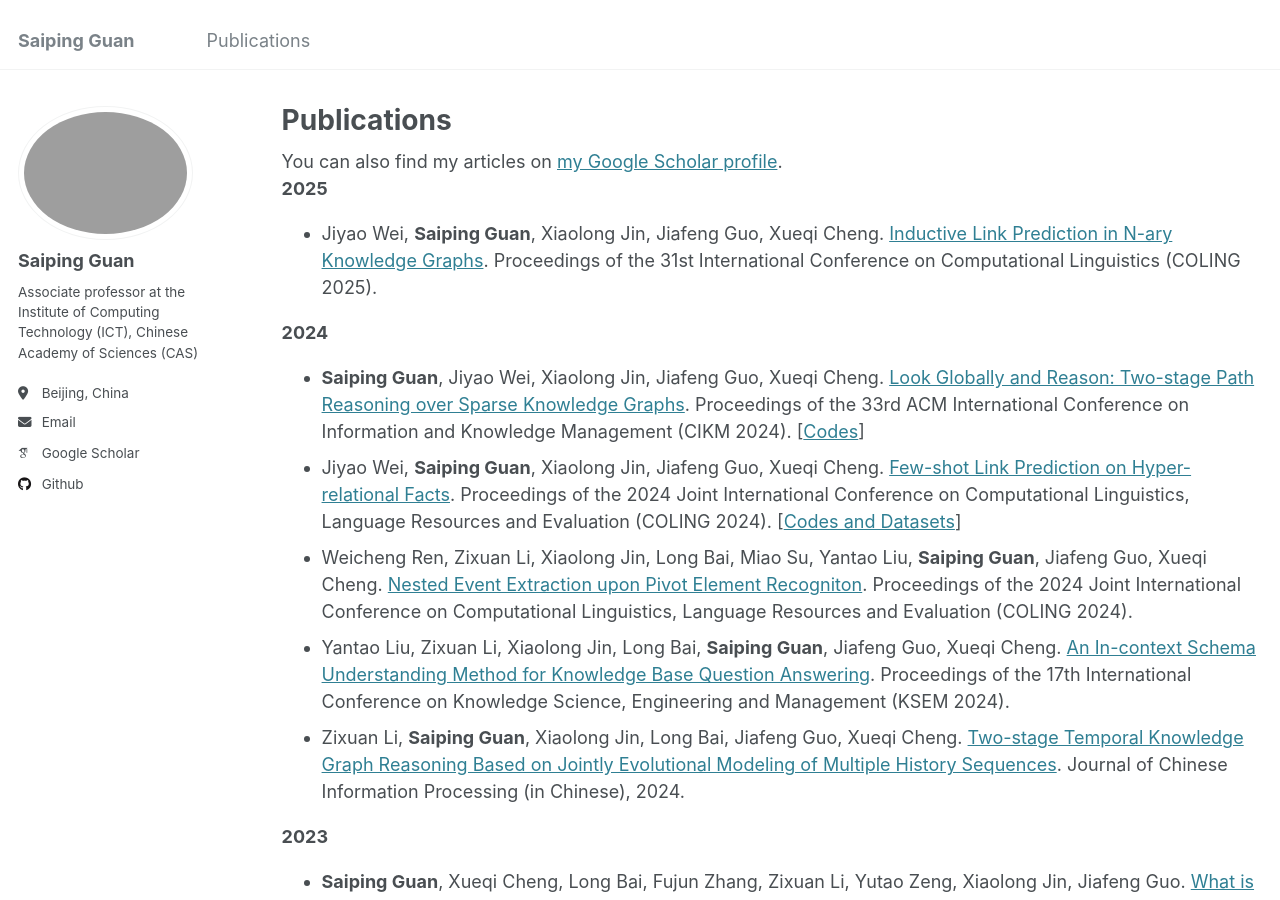
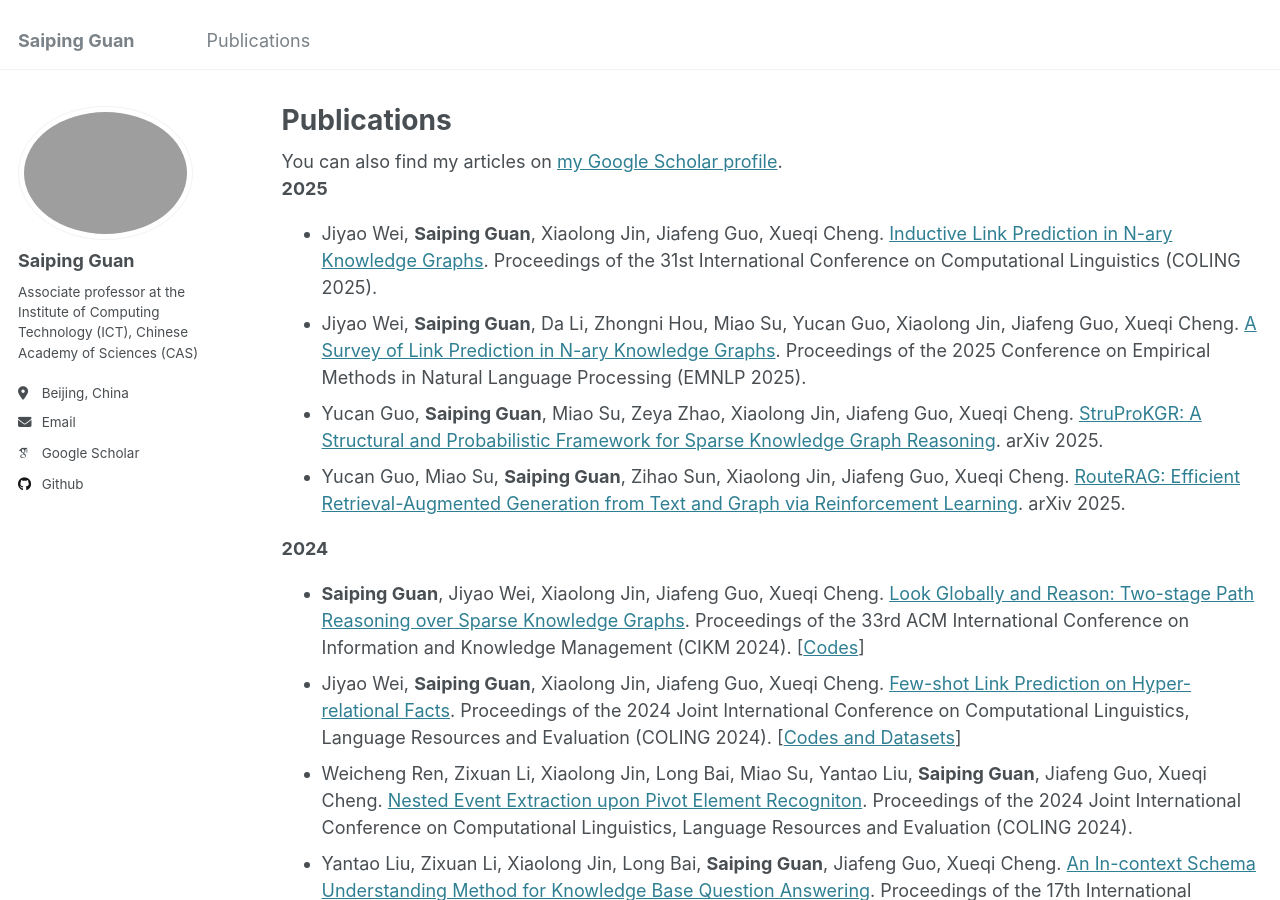
Before and after one commit to gsp2014/gsp2014.github.io, a Jekyll site: the page built from _pages/publications.html, in a window 1280 px wide and 900 px high. Built offline with Jekyll 4.4.1, drawn with Linux system fonts in a browser that asks for light colours; some web fonts are replaced.

Commit message:
Update publications.html

```diff
--- a/_pages/publications.html
+++ b/_pages/publications.html
@@ -14,6 +14,15 @@ author_profile: true
     <ul>
         <li>
           Jiyao Wei, <b>Saiping Guan</b>, Xiaolong Jin, Jiafeng Guo, Xueqi Cheng. <a target="new" href="https://aclanthology.org/2025.coling-main.595.pdf">Inductive Link Prediction in N-ary Knowledge Graphs</a>. Proceedings of the 31st International Conference on Computational Linguistics (COLING 2025).
+        </li>
+        <li>
+          Jiyao Wei, <b>Saiping Guan</b>, Da Li, Zhongni Hou, Miao Su, Yucan Guo, Xiaolong Jin, Jiafeng Guo, Xueqi Cheng. <a target="new" href="https://aclanthology.org/2025.emnlp-main.1451.pdf">A Survey of Link Prediction in N-ary Knowledge Graphs</a>. Proceedings of the 2025 Conference on Empirical Methods in Natural Language Processing (EMNLP 2025).
+        </li>
+        <li>
+          Yucan Guo, <b>Saiping Guan</b>, Miao Su, Zeya Zhao, Xiaolong Jin, Jiafeng Guo, Xueqi Cheng. <a target="new" href="https://arxiv.org/pdf/2512.12613">StruProKGR: A Structural and Probabilistic Framework for Sparse Knowledge Graph Reasoning</a>. arXiv 2025.
+        </li>
+        <li>
+          Yucan Guo, Miao Su, <b>Saiping Guan</b>, Zihao Sun, Xiaolong Jin, Jiafeng Guo, Xueqi Cheng. <a target="new" href="https://arxiv.org/pdf/2512.09487">RouteRAG: Efficient Retrieval-Augmented Generation from Text and Graph via Reinforcement Learning</a>. arXiv 2025.
         </li>
     </ul>
 </div>
```
